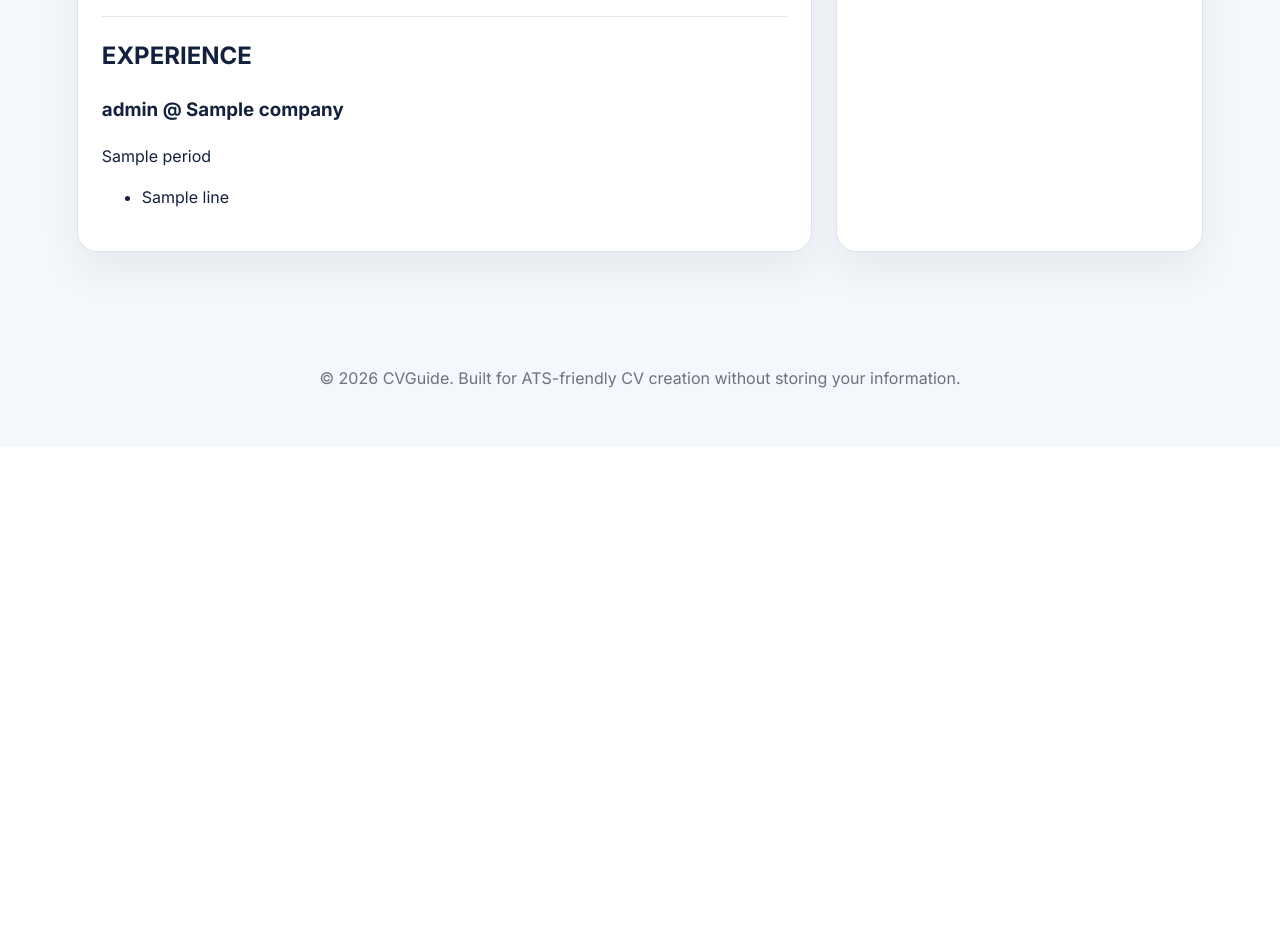
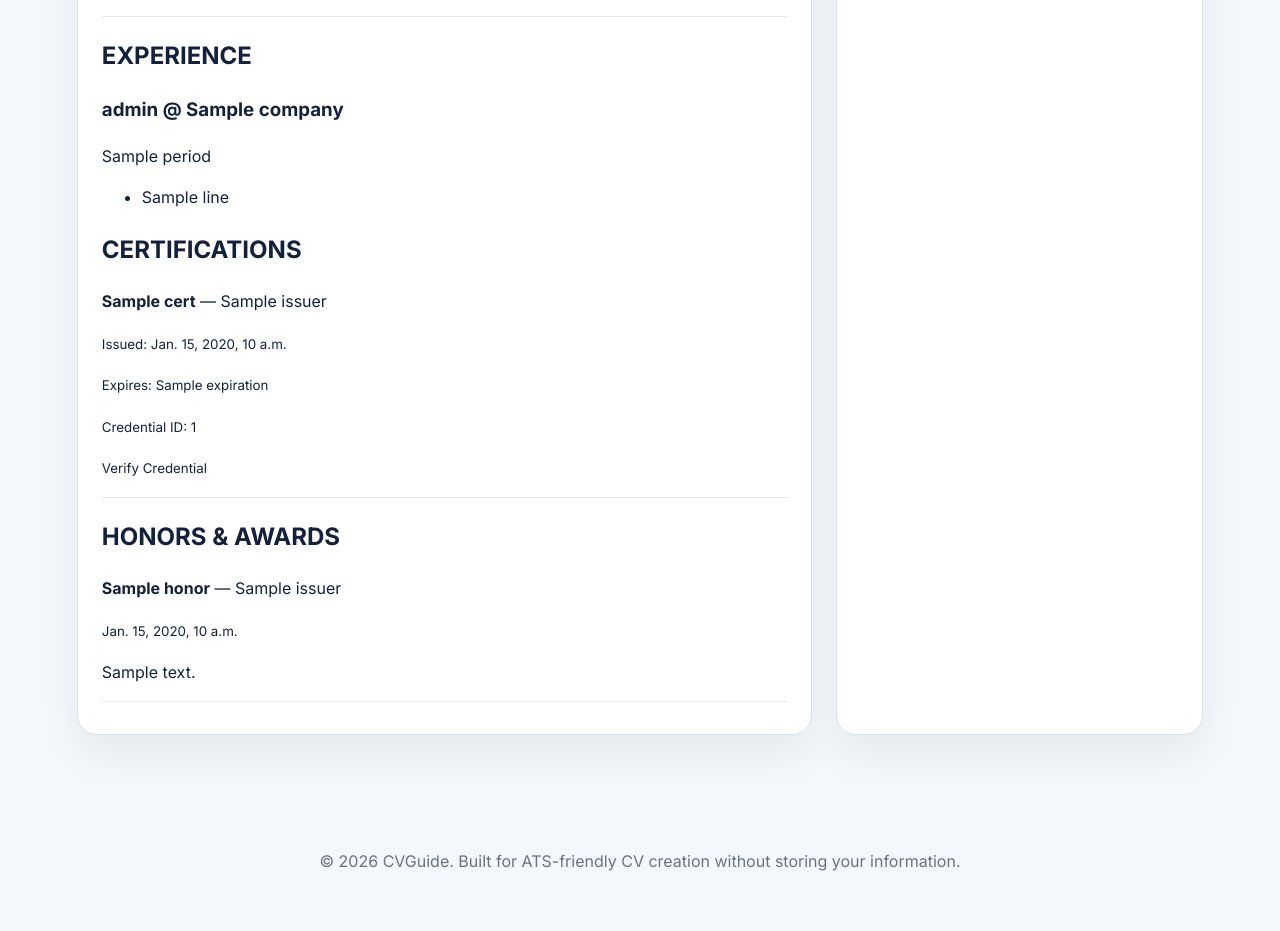
Before and after one commit to tshihab07/cv-guide, a Django app: template templates/cv_app/preview.html in a window 1280 px wide. Shown: the part 1007-1938 px from the top of the page. Before the commit the page ends 1395 px from the top, so only its background shows below. Run offline with Django 3.2, Linux system fonts and the light colour scheme; the template is opened without the code that fills it: most values are stand-ins (such as "Sample title", 1, 10 or a date in 2020).

```diff
--- a/templates/cv_app/preview.html
+++ b/templates/cv_app/preview.html
@@ -22,13 +22,13 @@
                     <span>{{ data.personal.email|default:'email@example.com' }}</span>
                     <span>{{ data.personal.phone|default:'Phone' }}</span>
                     {% if data.personal.linkedin %}
-                    <span><a href="{{ data.personal.linkedin }}" target="_blank">LinkedIn</a></span>
+                    <span><a href="{{ data.personal.linkedin }}" target="_blank" rel="noopener noreferrer">LinkedIn</a></span>
                     {% endif %}
                     {% if data.personal.github %}
-                    <span><a href="{{ data.personal.github }}" target="_blank">GitHub</a></span>
+                    <span><a href="{{ data.personal.github }}" target="_blank" rel="noopener noreferrer">GitHub</a></span>
                     {% endif %}
                     {% if data.personal.portfolio %}
-                    <span><a href="{{ data.personal.portfolio }}" target="_blank">Portfolio</a></span>
+                    <span><a href="{{ data.personal.portfolio }}" target="_blank" rel="noopener noreferrer">Portfolio</a></span>
                     {% endif %}
                 </div>
             </div>
@@ -57,7 +57,7 @@
                             <h3>
                                 {{ project.title }}
                                 {% if project.source_code_link %}
-                                    <span style="font-weight:600; margin-left: 8px;">[Source Code]</span>
+                                    <span style="font-weight:600; margin-left: 8px;"><a href="{{ project.source_code_link }}" target="_blank" rel="noopener noreferrer">[Source Code]</a></span>
                                 {% endif %}
                             </h3>
                             {% if project.description %}
@@ -68,10 +68,10 @@
                                 </ul>
                             {% endif %}
                             {% if project.source_code_link %}
-                                <p><small>[Source Code] {{ project.source_code_link }}</small></p>
+                                <p><small><a href="{{ project.source_code_link }}" target="_blank" rel="noopener noreferrer">[Source Code]</a> {{ project.source_code_link }}</small></p>
                             {% endif %}
                             {% if project.project_link %}
-                                <p><small>Project Link: {{ project.project_link }}</small></p>
+                                <p><small><a href="{{ project.project_link }}" target="_blank" rel="noopener noreferrer">Project Link</a>: {{ project.project_link }}</small></p>
                             {% endif %}
                         {% endif %}
                     {% endfor %}
@@ -116,6 +116,36 @@
                 {% endfor %}
             </div>
             {% endif %}
+
+            {% if data.certifications %}
+            <div class="cv-section">
+                <h2>CERTIFICATIONS</h2>
+                {% for cert in data.certifications %}
+                    {% if cert.name or cert.issuer %}
+                        <p><b>{{ cert.name|default:'Certification' }}</b> — {{ cert.issuer|default:'Issuer' }}</p>
+                        {% if cert.date %}<p><small>Issued: {{ cert.date }}</small></p>{% endif %}
+                        {% if cert.expiration %}<p><small>Expires: {{ cert.expiration }}</small></p>{% endif %}
+                        {% if cert.credential_id %}<p><small>Credential ID: {{ cert.credential_id }}</small></p>{% endif %}
+                        {% if cert.credential_url %}<p><small><a href="{{ cert.credential_url }}" target="_blank" rel="noopener noreferrer">Verify Credential</a></small></p>{% endif %}
+                        <hr style="border: none; border-top: 1px solid #e5e7eb; margin: 8px 0;" />
+                    {% endif %}
+                {% endfor %}
+            </div>
+            {% endif %}
+
+            {% if data.honors_awards %}
+            <div class="cv-section">
+                <h2>HONORS & AWARDS</h2>
+                {% for honor in data.honors_awards %}
+                    {% if honor.title or honor.issuer %}
+                        <p><b>{{ honor.title|default:'Award' }}</b> — {{ honor.issuer|default:'Issuer' }}</p>
+                        {% if honor.date %}<p><small>{{ honor.date }}</small></p>{% endif %}
+                        {% if honor.description %}<p>{{ honor.description }}</p>{% endif %}
+                        <hr style="border: none; border-top: 1px solid #e5e7eb; margin: 8px 0;" />
+                    {% endif %}
+                {% endfor %}
+            </div>
+            {% endif %}
         </div>
 
         <aside class="preview-card score-card">
```
